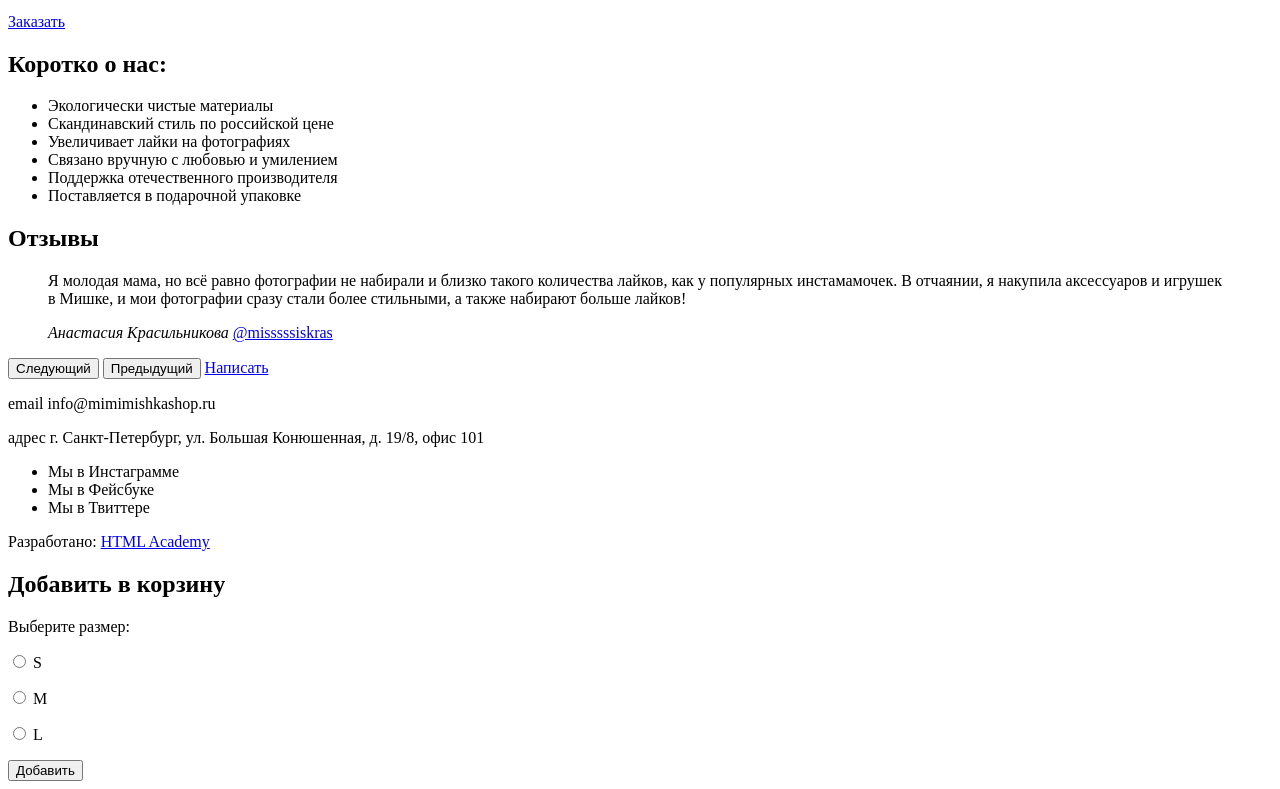
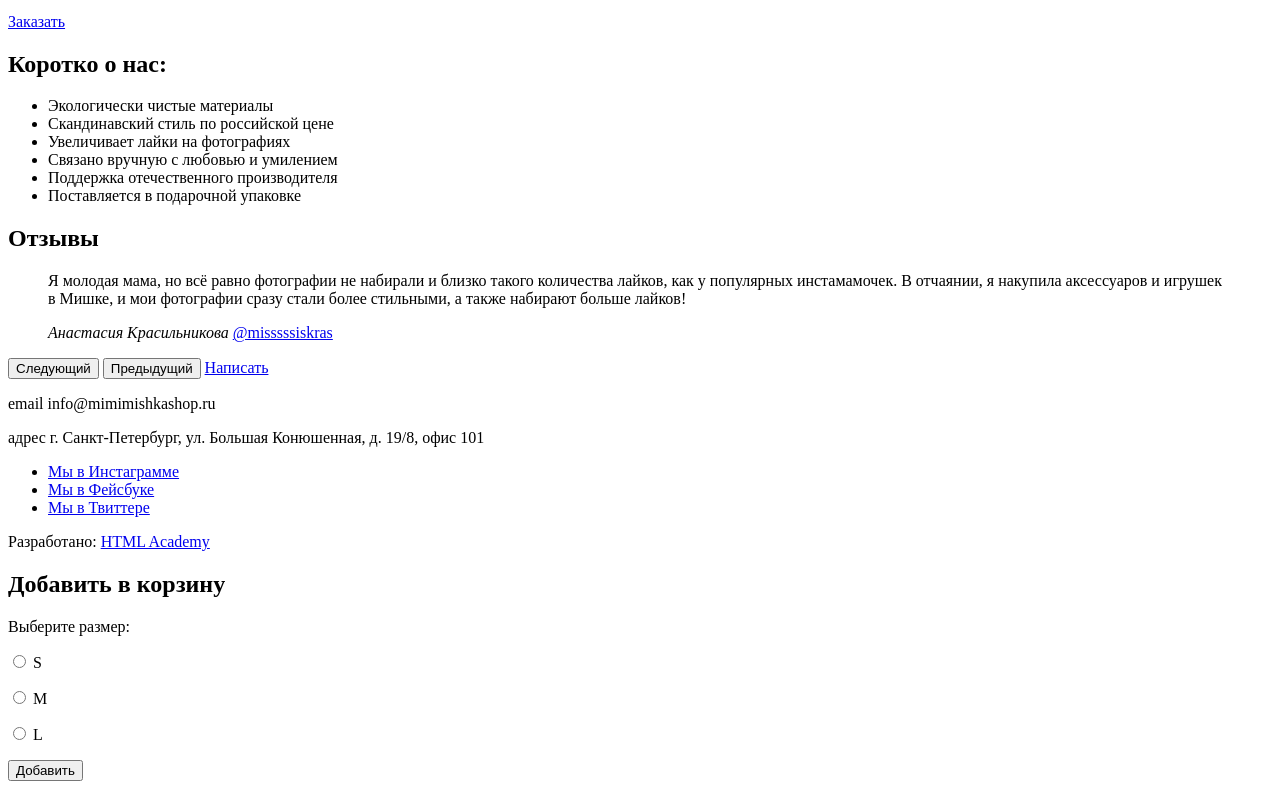
Before and after one commit to Kate9090/244574-mishka, a website: page index.html in a window 1280 px wide. Shown: the part 496-1285 px from the top of the page. Drawn offline with Linux system fonts and the light colour scheme.

Commit message:
Добавил ссылки в соцсети

```diff
--- a/index.html
+++ b/index.html
@@ -121,9 +121,15 @@
       <div class="main-footer__container">
         <div class="main-footer__social">
           <ul class="social-links">
-            <li class="social-link">Мы в Инстаграмме</li>
-            <li class="social-link">Мы в Фейсбуке</li>
-            <li class="social-link">Мы в Твиттере</li>
+            <li class="social-links__item">
+              <a class="social-link" href="#">Мы в Инстаграмме</a>
+            </li>
+            <li class="social-links__item">
+              <a class="social-link" href="#">Мы в Фейсбуке</a>
+            </li>
+            <li class="social-links__item">
+              <a class="social-link" href="#">Мы в Твиттере</a>
+            </li>
           </ul>
         </div>
         <div class="copyright">
```
